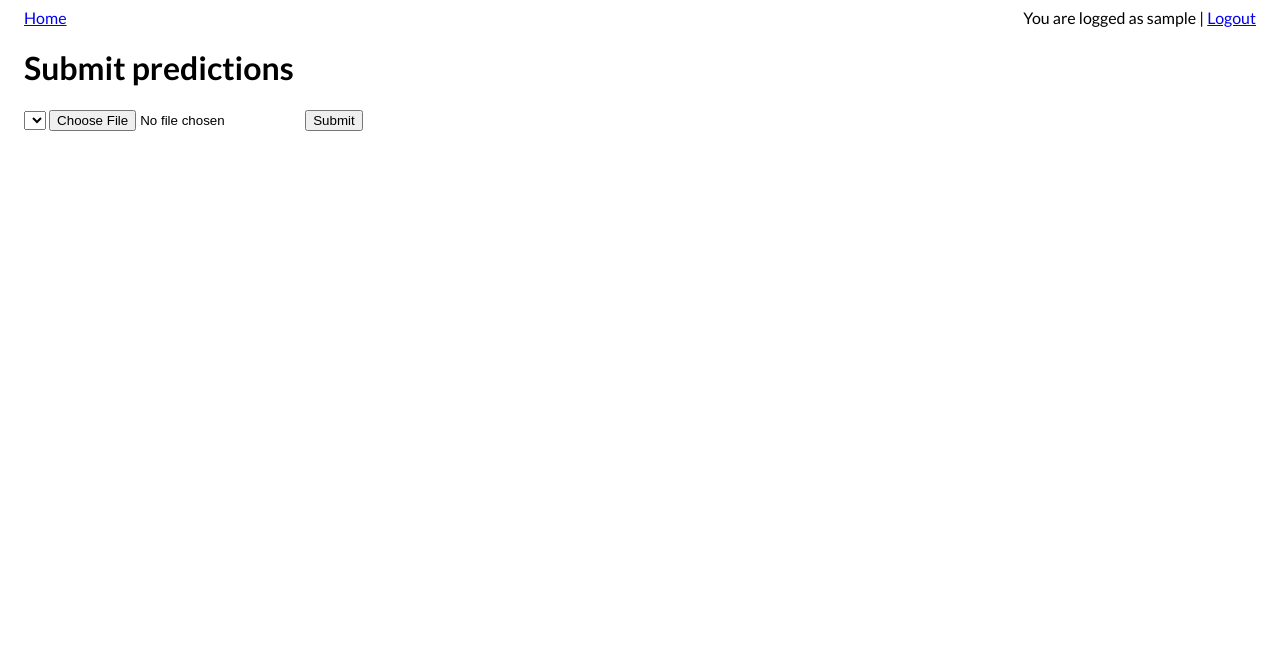
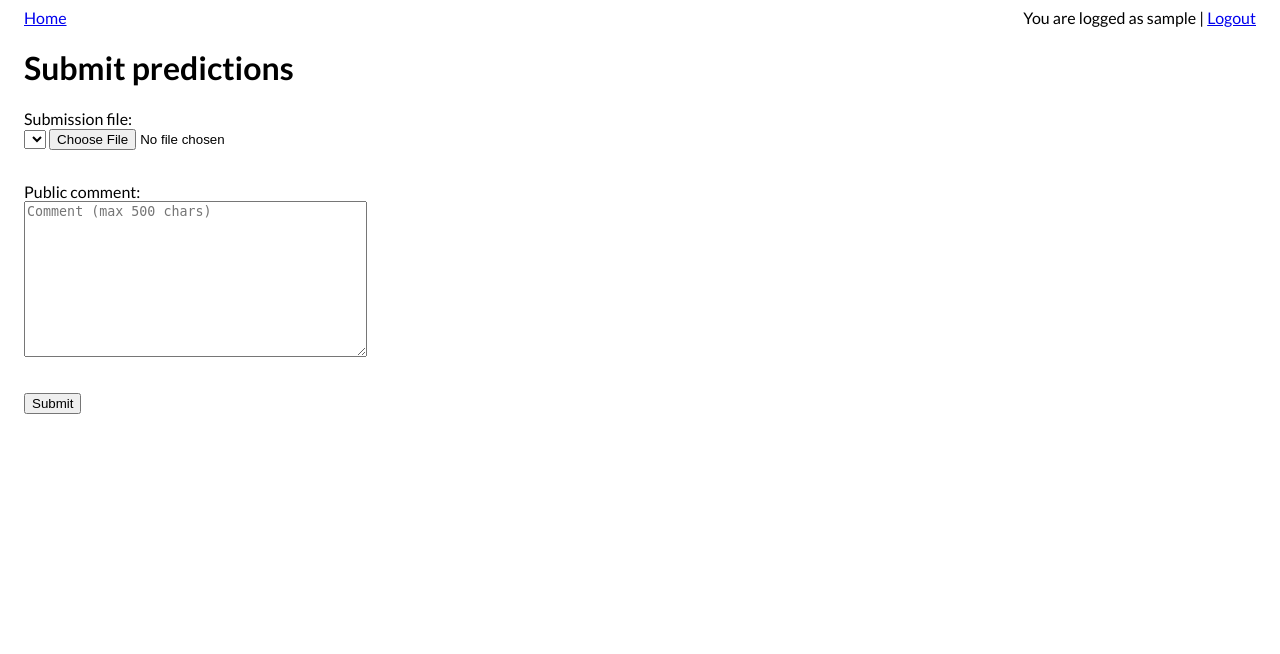
Before and after one commit to dynilib/submission, a Flask app: page /submission in a window 1280 px wide. Shown: the top 654 px of the page. Run offline with Flask 2, Linux system fonts and the light colour scheme; a user stored in the database is signed in; tables that the repository leaves empty hold one stand-in row (values such as "Sample post"); lists and menus that the app fills with data are empty; parts of the project's set-up code (start-up, migrations or seed data) failed here and were passed over.

Commit message:
Add public comment field in submission form.

```diff
--- a/app/static/style/style.css
+++ b/app/static/style/style.css
@@ -40,3 +40,7 @@ section#home #title {
     width: 15em;
     display: inline-block;
 }
+
+form .fieldvalue {
+    padding-bottom: 2em;
+}
--- a/app/templates/scores.html
+++ b/app/templates/scores.html
@@ -62,7 +62,7 @@ function plot_data(json) {
             format: 'MMM dd, yy'
         },
         pointSize: 5,
-
+        tooltip: { isHtml: true }
     };
 
     var date_formatter = new google.visualization.DateFormat({
--- a/app/templates/submission.html
+++ b/app/templates/submission.html
@@ -3,14 +3,25 @@
 {% block content %}
 <title>Submit predictions</title>
 <h1>Submit predictions</h1>
-<form action="" method=post enctype=multipart/form-data>
+<form id="submission-form" action="" method=post enctype=multipart/form-data>
+    <div class="fieldtext">Submission file:</div>
+    <div class="fieldvalue">
         <select name="competitions">
             {% for c in competitions %}
             <option value="{{ c.id }}">{{ c.name }}</option>
             {% endfor %}
         </select>
         <input type=file name=file>
+    </div>
+    <div class="fieldtext">Public comment:</div>
+    <div class="fieldvalue">
+        <textarea id="comment" name="comment"
+                               placeholder="Comment (max 500 chars)"
+                               maxlength=500 rows=10 cols=40></textarea>
+    </div>
+    <div>
         <input type=submit value="Submit">
+    </div>
 </form>
 
 {% with messages = get_flashed_messages() %}
--- a/app/views.py
+++ b/app/views.py
@@ -75,6 +75,7 @@ def upload_file():
                 submission.filename = filename
                 submission.score = get_score(filepath, competition_id)
                 submission.submitted_on = now.replace(microsecond=0)
+                submission.comment = request.form.get("comment")
                 db.session.add(submission)
                 db.session.commit()
 
@@ -138,10 +139,16 @@ def get_submissions():
             for u in user_ids:
                 s = submissions.filter(cast(Submission.submitted_on, Date)==d).filter(Submission.user_id==u)
                 if s.count() > 0:
-                    score = s.first().score
-                    row += ',{{"v":{:.2f}}}'.format(score * 100)
+                    score = s.first().score * 100
+                    row += ',{{"v":{:.2f}}}'.format(score)
+                    row += ',{{"v":"<div style=\\"padding:5px\\"><b>Username</b>: {}<br><b>Score</b>: {:.2f}<br><b>Comment</b>: {}</div>"}}'.format(
+                                User.query.get(u).username,
+                                score,
+                                s.first().comment)
                 else:
                     row += ',{"v":"null"}'
+                    row += ',{"v":"null"}'
+
             row += "]},"
             rows += row
 
@@ -150,7 +157,8 @@ def get_submissions():
         {{
           "cols": [
                 {{"id":"","label":"Date","pattern":"","type":"datetime"}},
-                {0}
+                {0},
+                {{"id":"","label":"Comment","pattern":"","type":"string","role":"tooltip","p":{{"html":true}}}}
               ],
           "rows": [
                 {1}
```
Lines whose indentation alone changed are shown as unchanged.
